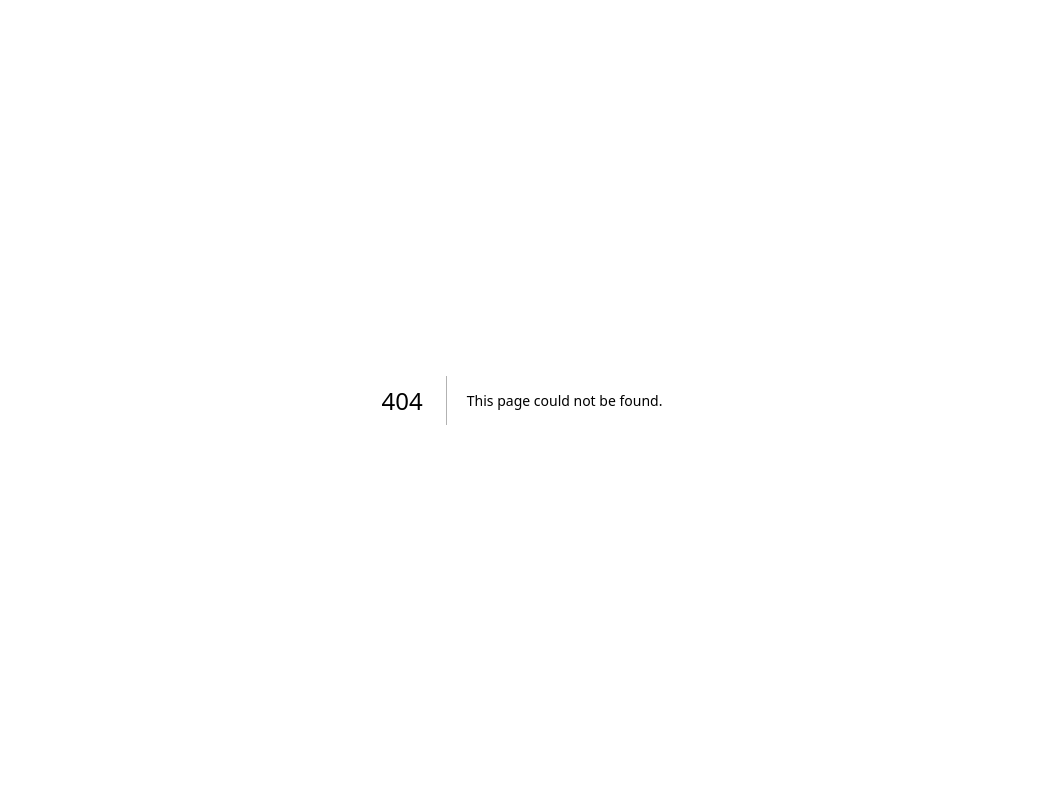
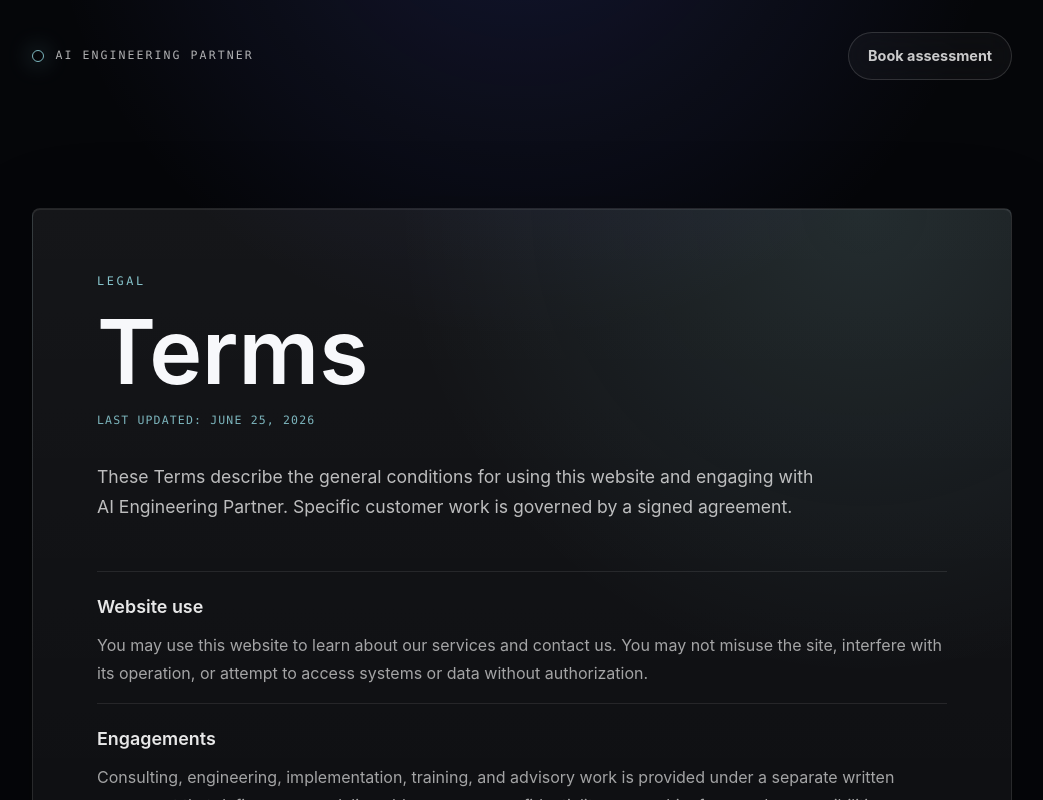
Before and after one commit to rickkdev/coding-agent-landing, a Next.js app: page /terms in a window 1280 px wide. Before the commit this address had no page. Shown: the top 800 px of the page, without its empty margins (118-1161 px from the left). Built offline with nearby package versions, Linux system fonts and the light colour scheme.

Commit message:
Add footer and legal pages

```diff
--- a/src/app/globals.css
+++ b/src/app/globals.css
@@ -248,11 +248,92 @@ a {
   pointer-events: none;
 }
 
+.legal-shell {
+  min-height: 100vh;
+  padding: 2rem 1.5rem 7rem;
+  background:
+    radial-gradient(circle at 50% -10%, rgba(95, 111, 255, 0.16), transparent 30rem),
+    #050609;
+}
+
+.legal-nav,
+.legal-document {
+  width: min(100%, 980px);
+  margin-inline: auto;
+}
+
+.legal-nav {
+  display: flex;
+  align-items: center;
+  justify-content: space-between;
+  gap: 1rem;
+}
+
+.legal-document {
+  margin-top: clamp(5rem, 10vw, 8rem);
+  border: 1px solid rgba(255, 255, 255, 0.1);
+  border-radius: 8px;
+  padding: clamp(1.5rem, 5vw, 4rem);
+  background:
+    radial-gradient(circle at 85% 0%, rgba(165, 243, 252, 0.1), transparent 34%),
+    linear-gradient(180deg, rgba(255, 255, 255, 0.066), rgba(255, 255, 255, 0.024));
+  box-shadow: inset 0 1px 0 rgba(255, 255, 255, 0.08), 0 24px 90px rgba(0, 0, 0, 0.24);
+}
+
+.legal-document h1 {
+  max-width: 48rem;
+  font-size: clamp(3rem, 7vw, 5.6rem);
+  font-weight: 620;
+  line-height: 1;
+  letter-spacing: 0;
+}
+
+.legal-updated {
+  margin-top: 1rem;
+  color: rgba(165, 243, 252, 0.72);
+  font-family: var(--font-geist-mono), monospace;
+  font-size: 0.72rem;
+  letter-spacing: 0.1em;
+  text-transform: uppercase;
+}
+
+.legal-intro {
+  max-width: 45rem;
+  margin-top: 2rem;
+  color: rgba(255, 255, 255, 0.72);
+  font-size: 1.1rem;
+  line-height: 1.75;
+}
+
+.legal-sections {
+  display: grid;
+  gap: 1rem;
+  margin-top: 3rem;
+}
+
+.legal-sections section {
+  border-top: 1px solid rgba(255, 255, 255, 0.09);
+  padding-top: 1.35rem;
+}
+
+.legal-sections h2 {
+  color: rgba(255, 255, 255, 0.9);
+  font-size: 1.12rem;
+  font-weight: 620;
+}
+
+.legal-sections p {
+  margin-top: 0.65rem;
+  color: rgba(255, 255, 255, 0.62);
+  line-height: 1.75;
+}
+
 @media (min-width: 640px) {
   .hero-shell,
   .section,
   .final-section,
-  .site-footer {
+  .site-footer,
+  .legal-shell {
     padding-inline: 2.5rem;
   }
 }
@@ -261,7 +342,8 @@ a {
   .hero-shell,
   .section,
   .final-section,
-  .site-footer {
+  .site-footer,
+  .legal-shell {
     padding-inline: 4rem;
   }
 }
@@ -1292,7 +1374,8 @@ a {
 
   .section,
   .final-section,
-  .site-footer {
+  .site-footer,
+  .legal-shell {
     padding-inline: 1rem;
   }
 
@@ -1438,6 +1521,16 @@ a {
   .footer-inner {
     gap: 2rem;
   }
+
+  .legal-nav {
+    align-items: flex-start;
+  }
+
+  .legal-nav .button-secondary {
+    width: auto;
+    min-height: 2.6rem;
+    padding-inline: 0.85rem;
+  }
 }
 
 @media (prefers-reduced-motion: reduce) {
--- /dev/null
+++ b/src/app/legal-content.tsx
@@ -0,0 +1,43 @@
+import Link from "next/link";
+
+type LegalSection = {
+  title: string;
+  body: string;
+};
+
+type LegalPageProps = {
+  title: string;
+  updated: string;
+  intro: string;
+  sections: LegalSection[];
+};
+
+export function LegalPage({ title, updated, intro, sections }: LegalPageProps) {
+  return (
+    <main className="legal-shell">
+      <nav className="legal-nav">
+        <Link className="brand" href="/" aria-label="AI Engineering Partner home">
+          <span className="brand-mark" />
+          AI Engineering Partner
+        </Link>
+        <Link href="/#assessment" className="button-secondary">Book assessment</Link>
+      </nav>
+
+      <article className="legal-document">
+        <p className="eyebrow">Legal</p>
+        <h1>{title}</h1>
+        <p className="legal-updated">Last updated: {updated}</p>
+        <p className="legal-intro">{intro}</p>
+
+        <div className="legal-sections">
+          {sections.map((section) => (
+            <section key={section.title}>
+              <h2>{section.title}</h2>
+              <p>{section.body}</p>
+            </section>
+          ))}
+        </div>
+      </article>
+    </main>
+  );
+}
--- a/src/app/page.tsx
+++ b/src/app/page.tsx
@@ -122,9 +122,9 @@ const footerLinks = [
   ["Company", "What we do", "#what-we-do"],
   ["Company", "How we work", "#how-we-work"],
   ["Company", "Assessment", "#assessment"],
-  ["Legal", "Privacy Policy", "#privacy"],
-  ["Legal", "Terms", "#terms"],
-  ["Legal", "Security", "#security"],
+  ["Legal", "Privacy Policy", "/privacy"],
+  ["Legal", "Terms", "/terms"],
+  ["Legal", "Security", "/security"],
 ];
 
 function IntegrationLogo({ name }: { name: string }) {
--- /dev/null
+++ b/src/app/privacy/page.tsx
@@ -0,0 +1,39 @@
+import type { Metadata } from "next";
+import { LegalPage } from "../legal-content";
+
+export const metadata: Metadata = {
+  title: "Privacy Policy | AI Engineering Partner",
+  description: "Privacy policy for AI Engineering Partner.",
+};
+
+export default function PrivacyPage() {
+  return (
+    <LegalPage
+      title="Privacy Policy"
+      updated="June 25, 2026"
+      intro="This Privacy Policy explains how we handle information when you contact us, book an assessment, or work with us as an AI engineering partner."
+      sections={[
+        {
+          title: "Information we collect",
+          body: "We collect information you choose to provide, such as your name, company, role, email address, assessment details, and messages. During an engagement we may also receive access to engineering materials your company explicitly authorizes, such as documentation, repositories, tickets, runbooks, architecture notes, and internal standards.",
+        },
+        {
+          title: "How we use information",
+          body: "We use information to respond to inquiries, scope assessments, deliver engineering work, improve internal processes, maintain security, and comply with contractual or legal obligations. We do not sell personal information.",
+        },
+        {
+          title: "Company data",
+          body: "Customer code, documentation, prompts, workflows, and knowledge bases are treated as confidential customer materials. Access is limited to the people and systems needed to deliver the engagement, under the permissions defined with the customer.",
+        },
+        {
+          title: "Retention",
+          body: "We retain information only as long as needed for the business purpose, contractual obligation, legal requirement, or security need for which it was collected. Customer-owned assets can be returned or deleted according to the engagement agreement.",
+        },
+        {
+          title: "Contact",
+          body: "For privacy questions or data requests, contact us at hello@example.com. We may need to verify your identity or authority before acting on a request involving company data.",
+        },
+      ]}
+    />
+  );
+}
--- /dev/null
+++ b/src/app/security/page.tsx
@@ -0,0 +1,39 @@
+import type { Metadata } from "next";
+import { LegalPage } from "../legal-content";
+
+export const metadata: Metadata = {
+  title: "Security | AI Engineering Partner",
+  description: "Security practices for AI Engineering Partner engagements.",
+};
+
+export default function SecurityPage() {
+  return (
+    <LegalPage
+      title="Security"
+      updated="June 25, 2026"
+      intro="Security is central to how we design AI engineering workflows. We work inside customer-defined permissions, review gates, and operational controls."
+      sections={[
+        {
+          title: "Access model",
+          body: "We use least-privilege access and customer-approved systems for repositories, ticketing, documentation, CI, cloud infrastructure, and communication tools. Access is scoped to the engagement and removed when no longer needed.",
+        },
+        {
+          title: "Human review",
+          body: "Production workflows are designed with explicit review boundaries. Coding agents can draft changes, run tests, prepare pull requests, and update tickets, but approval paths are defined by the customer.",
+        },
+        {
+          title: "Secrets and credentials",
+          body: "Agents and workflows should not expose secrets in prompts, logs, documentation, or generated code. We design integrations to use managed credentials, environment controls, and audit-friendly permission boundaries.",
+        },
+        {
+          title: "Data handling",
+          body: "Company knowledge systems are built around the customer's approved sources and retention rules. We avoid unnecessary duplication of sensitive data and keep source-of-truth systems authoritative.",
+        },
+        {
+          title: "Reporting",
+          body: "If you believe you have found a security issue involving this website or an engagement deliverable, contact hello@example.com with enough detail for us to investigate responsibly.",
+        },
+      ]}
+    />
+  );
+}
--- /dev/null
+++ b/src/app/terms/page.tsx
@@ -0,0 +1,39 @@
+import type { Metadata } from "next";
+import { LegalPage } from "../legal-content";
+
+export const metadata: Metadata = {
+  title: "Terms | AI Engineering Partner",
+  description: "Terms for AI Engineering Partner.",
+};
+
+export default function TermsPage() {
+  return (
+    <LegalPage
+      title="Terms"
+      updated="June 25, 2026"
+      intro="These Terms describe the general conditions for using this website and engaging with AI Engineering Partner. Specific customer work is governed by a signed agreement."
+      sections={[
+        {
+          title: "Website use",
+          body: "You may use this website to learn about our services and contact us. You may not misuse the site, interfere with its operation, or attempt to access systems or data without authorization.",
+        },
+        {
+          title: "Engagements",
+          body: "Consulting, engineering, implementation, training, and advisory work is provided under a separate written agreement that defines scope, deliverables, access, confidentiality, ownership, fees, and responsibilities.",
+        },
+        {
+          title: "Ownership",
+          body: "Unless a written agreement states otherwise, customer-specific agents, workflows, integrations, prompts, knowledge bases, and internal tools created for a customer are intended to be owned by that customer.",
+        },
+        {
+          title: "No platform subscription",
+          body: "We do not sell a generic platform through this website. We build and transfer engineering capability, systems, and workflows according to the engagement scope.",
+        },
+        {
+          title: "Limitations",
+          body: "Website content is provided for general information and does not create a service relationship by itself. To the maximum extent permitted by law, we are not liable for indirect, incidental, consequential, or special damages arising from website use.",
+        },
+      ]}
+    />
+  );
+}
```
